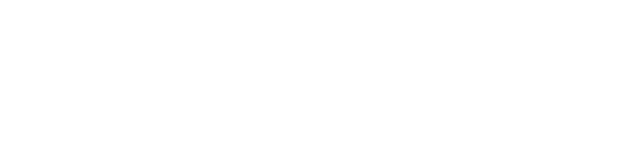
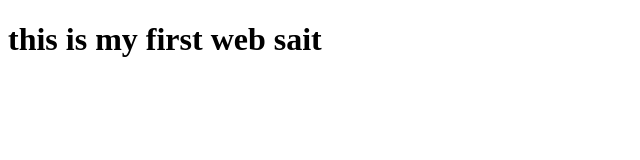
Before and after one commit to VitalinaSt/javascript, a plain HTML site: page index.html in a window 1280 px wide. Shown: the whole page, without its empty margins (0-640 px from the left). Drawn offline with Linux system fonts and the light colour scheme.

Commit message:
Add title to index.html

```diff
--- a/index.html
+++ b/index.html
@@ -6,6 +6,6 @@
     <title>Document</title>
 </head>
 <body>
-
+    <h1>this is my first web sait</h1>
 </body>
 </html>
```
Also changed, not shown: 1 other file.
